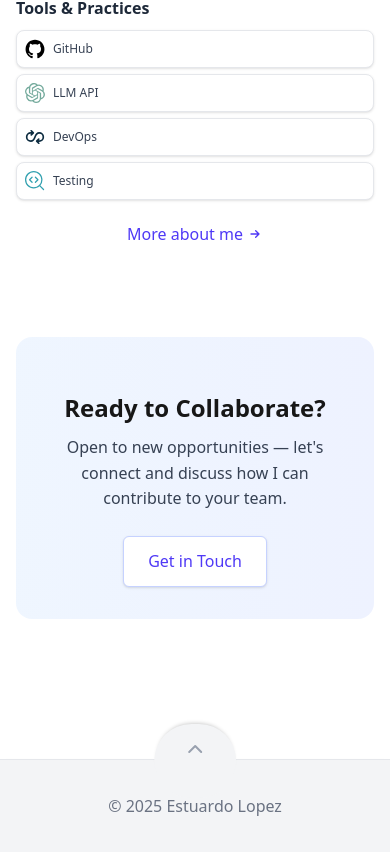
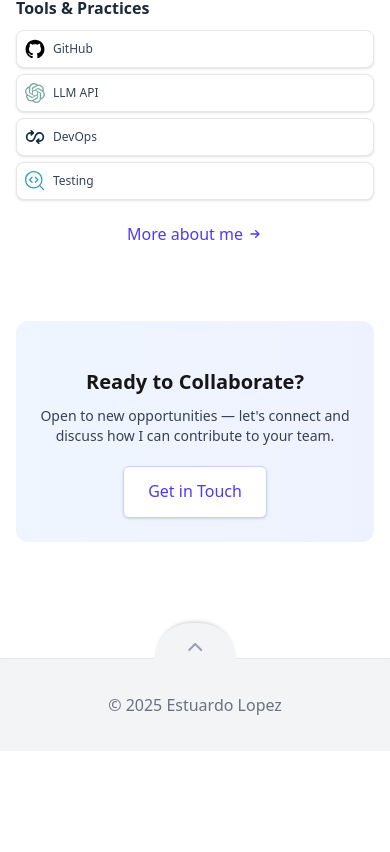
Before and after one commit to estulpz202/personal-website, a Next.js app: page / in a window 390 px wide. Shown: the part 2044-2896 px from the top of the page. After the commit the page ends 2795 px from the top, so only its background shows below. Built offline with nearby package versions, Linux system fonts and the light colour scheme.

Commit message:
Refactor ContactCTA for improved responsiveness.

```diff
--- a/src/components/home/ContactCTA.tsx
+++ b/src/components/home/ContactCTA.tsx
@@ -1,14 +1,17 @@
 import { SecondaryButton } from '@/components/ui/Button';
 
 /**
- * ContactCTA - Call-to-action section encouraging visitor engagement
+ * ContactCTA - Call to action section encouraging visitor engagement
  */
 export default function ContactCTA() {
   return (
-    <section className="pt-14 pb-19 fade-in-up">
-      <div className="bg-gradient-to-r from-blue-50 to-indigo-50 rounded-2xl p-8 text-center">
-        <h2 className="text-2xl font-bold mb-3">Ready to Collaborate?</h2>
-        <p className="text-gray-700 mb-6 max-w-2xl mx-auto">
+    <section className="pt-10 sm:pt-12 md:pt-14 pb-13 sm:pb-16 md:pb-19">
+      {/* Gradient background container with CTA content */}
+      <div className="bg-gradient-to-r from-blue-50 to-indigo-50 rounded-xl sm:rounded-2xl p-6 sm:p-7 md:p-8 text-center">
+        <h2 className="text-xl sm:text-[22px] md:text-2xl font-bold mb-2 sm:mb-3">
+          Ready to Collaborate?
+        </h2>
+        <p className="text-sm sm:text-base text-gray-700 mb-5 sm:mb-6 max-w-2xl mx-auto">
           Open to new opportunities — let's connect and discuss how I can contribute to your team.
         </p>
 
```
